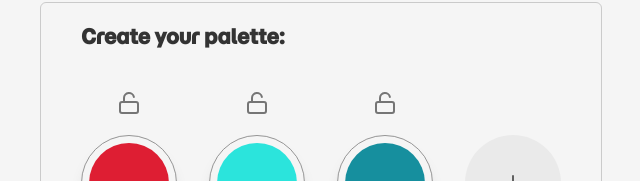
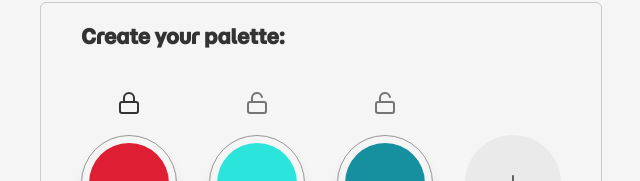
Before and after one commit to DanielG808/color-palette-creator, a Next.js app: page / in a window 1280 px wide. Both pictures are taken after a click on the button 448 px from the left and 348 px from the top of the page. Shown: the part 245-426 px from the top of the page, without its empty margins (319-959 px from the left). Built offline with nearby package versions, Linux system fonts and the light colour scheme.

Commit message:
changed color to an object with a locked field; rendered a locked icon when state is locked; filtered locked colors from array of colors randomized by randomizeColors

```diff
--- a/components/color-chip.tsx
+++ b/components/color-chip.tsx
@@ -1,7 +1,8 @@
+import { TColorChip } from "@/lib/types/colorChip";
 import { XIcon } from "lucide-react";
 
 type ColorChipProps = {
-  color: string;
+  color: TColorChip;
   colorsLength: number;
   onRemove: () => void;
 };
@@ -25,7 +26,7 @@ export default function ColorChip({
       <div className="flex justify-center items-center border border-calm-4/75 rounded-full w-24 h-24 shadow-lg hover:shadow-2xl duration-200">
         <div
           className="rounded-full w-20 h-20"
-          style={{ backgroundColor: color }}
+          style={{ backgroundColor: color.hexCode }}
         />
       </div>
     </div>
--- a/components/color-palette-canvas.tsx
+++ b/components/color-palette-canvas.tsx
@@ -5,17 +5,23 @@ import ColorPalette from "./color-palette";
 import { generateHexCode } from "@/lib/utils/generateHexCode";
 import { useState, useRef, useEffect } from "react";
 import RandomizeColorsButton from "./randomize-colors-button";
+import { TColorChip } from "@/lib/types/colorChip";
 
 export default function ColorPaletteCanvas() {
-  const [colors, setColors] = useState<string[]>([]);
+  const [colors, setColors] = useState<TColorChip[]>([]);
   const initializedRef = useRef(false);
-  const prevColorsRef = useRef<string[]>([]);
+  const prevColorsRef = useRef<TColorChip[]>([]);
   const colorsLength = colors.length;
 
   useEffect(() => {
     if (initializedRef.current) return;
     initializedRef.current = true;
-    setColors(Array.from({ length: 3 }, () => generateHexCode()));
+    setColors(
+      Array.from({ length: 3 }, () => ({
+        hexCode: generateHexCode(),
+        locked: false,
+      }))
+    );
   }, []);
 
   useEffect(() => {
@@ -25,7 +31,7 @@ export default function ColorPaletteCanvas() {
   function addColorChip() {
     setColors((prev) => {
       if (prev.length >= 5) return prev;
-      return [...prev, generateHexCode()];
+      return [...prev, { hexCode: generateHexCode(), locked: false }];
     });
   }
 
@@ -36,12 +42,24 @@ export default function ColorPaletteCanvas() {
     });
   }
 
-  function randomizeColors() {
-    setColors((prev) => prev.map(() => generateHexCode()));
+  function toggleLock(index: number) {
+    setColors((prev) =>
+      prev.map((chip, i) =>
+        i === index ? { ...chip, locked: !chip.locked } : chip
+      )
+    );
   }
 
-  const isNewChip = (index: number, color: string) =>
-    prevColorsRef.current[index] !== color;
+  function randomizeColors() {
+    setColors((prev) =>
+      prev.map((chip) =>
+        chip.locked ? chip : { ...chip, hexCode: generateHexCode() }
+      )
+    );
+  }
+
+  const isNewChip = (index: number, color: TColorChip) =>
+    prevColorsRef.current[index]?.hexCode !== color.hexCode;
 
   return (
     <section className="flex flex-col justify-center border border-calm-3/75 px-10 py-5 rounded-md">
@@ -52,6 +70,7 @@ export default function ColorPaletteCanvas() {
         isNewChip={isNewChip}
         addColorChip={addColorChip}
         removeColorChip={removeColorChip}
+        toggleLock={toggleLock}
       />
       <RandomizeColorsButton onClick={randomizeColors} />
     </section>
--- a/components/color-palette.tsx
+++ b/components/color-palette.tsx
@@ -3,14 +3,16 @@
 import { motion } from "framer-motion";
 import ColorChip from "./color-chip";
 import PlusButton from "./plus-button";
-import { LockOpenIcon } from "lucide-react";
+import { LockIcon, LockOpenIcon } from "lucide-react";
+import { TColorChip } from "@/lib/types/colorChip";
 
 type ColorPaletteProps = {
-  colors: string[];
+  colors: TColorChip[];
   colorsLength: number;
-  isNewChip: (index: number, color: string) => boolean;
+  isNewChip: (index: number, color: TColorChip) => boolean;
   addColorChip: () => void;
   removeColorChip: (indexToRemove: number) => void;
+  toggleLock: (index: number) => void;
 };
 
 export default function ColorPalette({
@@ -19,6 +21,7 @@ export default function ColorPalette({
   isNewChip,
   addColorChip,
   removeColorChip,
+  toggleLock,
 }: ColorPaletteProps) {
   return (
     <div className="flex space-x-8">
@@ -30,8 +33,15 @@ export default function ColorPalette({
           transition={{ duration: 0.18 }}
           className="flex flex-col items-center space-y-5"
         >
-          <button className="text-calm-4 hover:text-black duration-200 cursor-pointer">
-            <LockOpenIcon />
+          <button
+            onClick={() => toggleLock(index)}
+            className="duration-200 cursor-pointer"
+          >
+            {color.locked ? (
+              <LockIcon className="text-calm-5 hover:text-black" />
+            ) : (
+              <LockOpenIcon className="text-calm-4 hover:text-black " />
+            )}
           </button>
           <ColorChip
             color={color}
--- /dev/null
+++ b/lib/types/colorChip.ts
@@ -0,0 +1,4 @@
+export type TColorChip = {
+  hexCode: string;
+  locked: boolean;
+};
```
